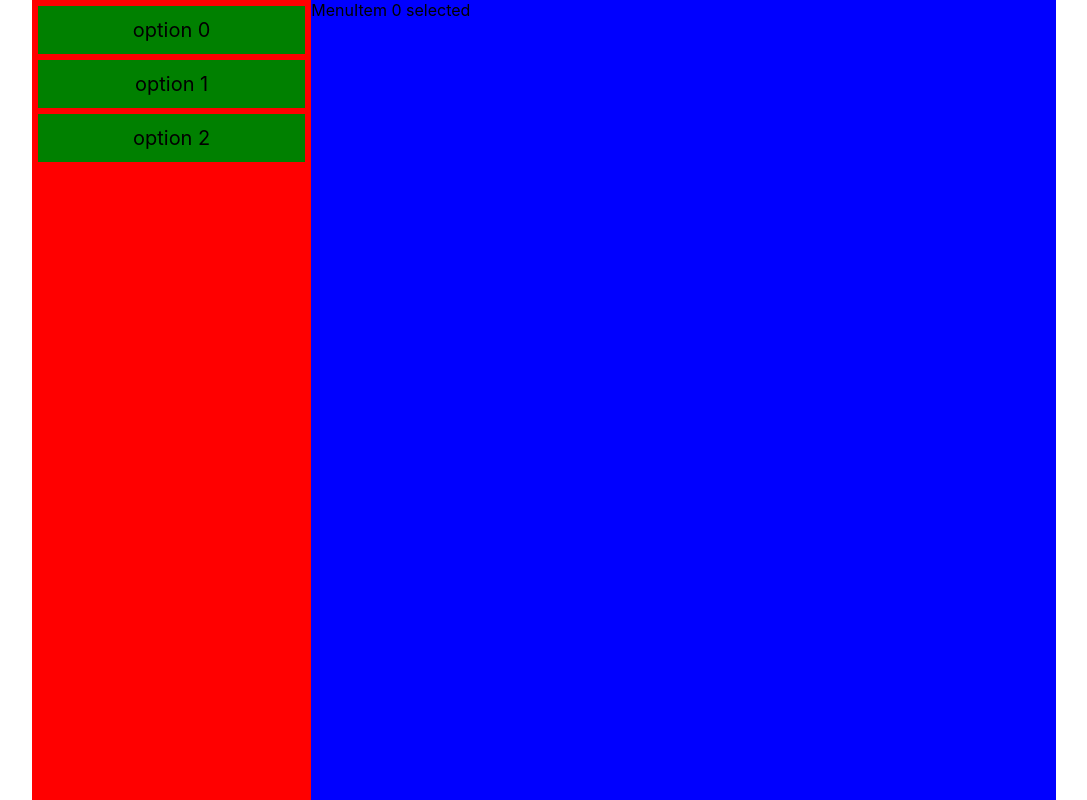
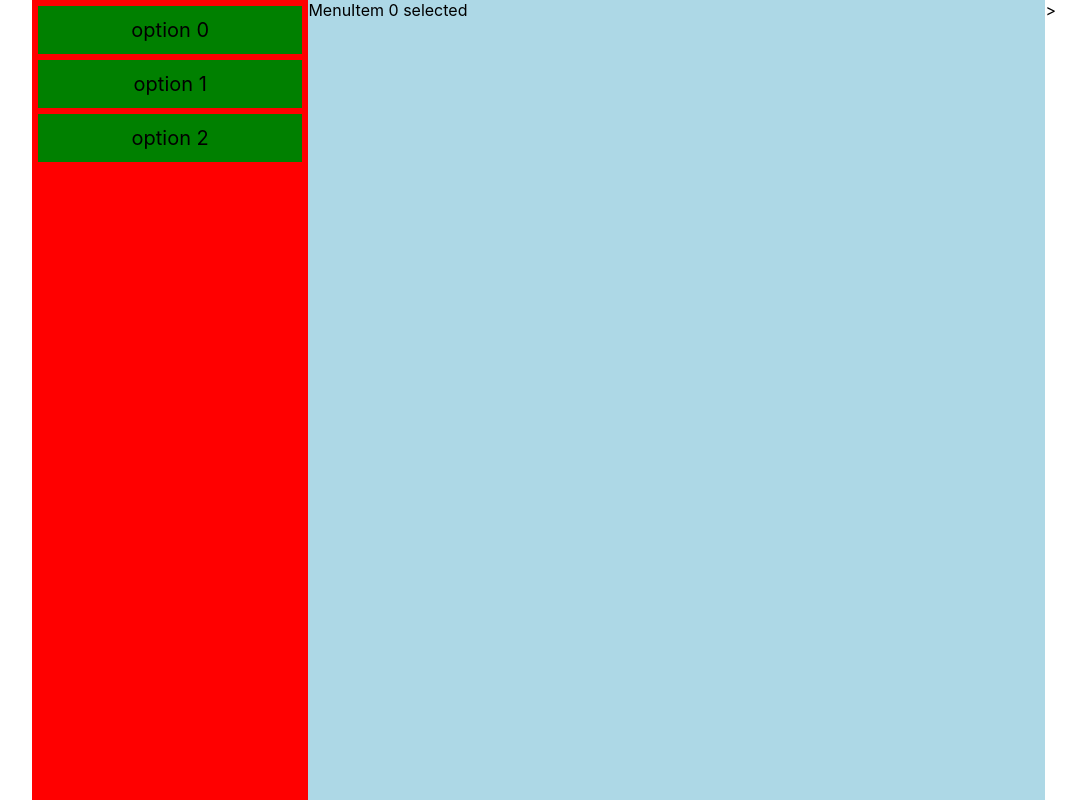
Before and after one commit to martellaj/shortfuts-site, a React (Create React App) app: page / in a window 1280 px wide. Shown: the top 800 px of the page, without its empty margins (96-1183 px from the left). Built offline with nearby package versions, Linux system fonts and the light colour scheme.

Commit message:
Creates Content component

```diff
--- a/src/App.css
+++ b/src/App.css
@@ -4,8 +4,3 @@
     margin: auto;
     width: 80vw;
 }
-
-.content {
-    background-color: blue;
-    width: 100%;
-}
--- a/src/App.js
+++ b/src/App.js
@@ -1,6 +1,7 @@
 import React, { useState } from "react";
 import "./App.css";
 import Menu from "./Menu";
+import Content from "./Content";
 
 function App() {
     const [selectedMenuItem, setSelectedMenuItem] = useState(0);
@@ -12,9 +13,7 @@ function App() {
     return (
         <div className="container">
             <Menu onMenuItemClicked={onMenuItemClicked} />
-            <div className="content column">
-                MenuItem {selectedMenuItem} selected
-            </div>
+            <Content selectedMenuItem={selectedMenuItem} />>
         </div>
     );
 }
--- /dev/null
+++ b/src/Content.css
@@ -0,0 +1,4 @@
+.Content--container {
+    background-color: lightblue;
+    width: 100%;
+}
--- /dev/null
+++ b/src/Content.js
@@ -0,0 +1,12 @@
+import React from "react";
+import "./Content.css";
+
+function Content(props) {
+    return (
+        <div className="Content--container">
+            MenuItem {props.selectedMenuItem} selected
+        </div>
+    );
+}
+
+export default Content;
```
